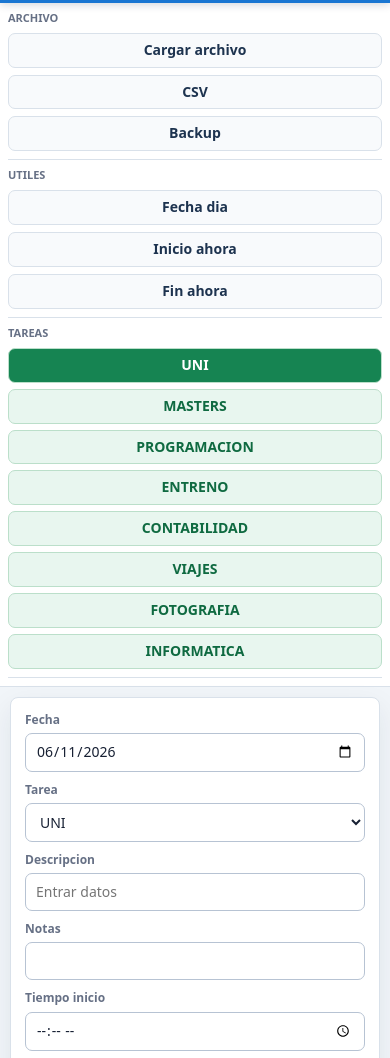
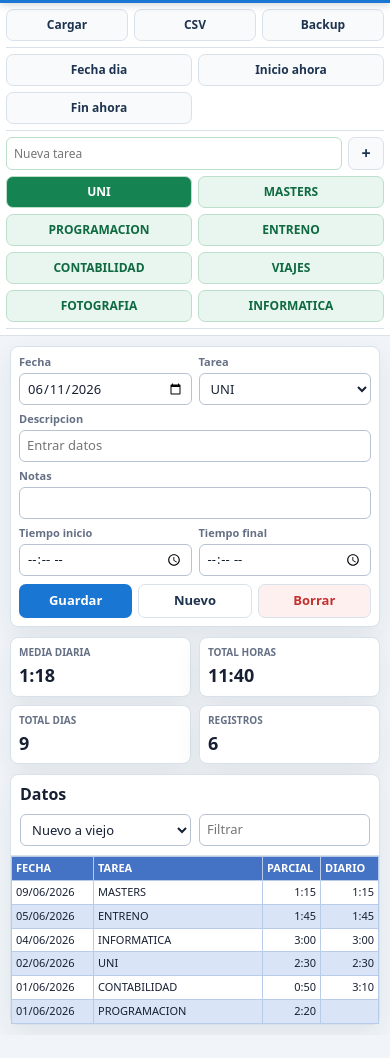
Before and after one commit to luciojmartinez-lab/Tiempos, a plain HTML site: page index.html in a window 390 px wide. Shown: the part 88-1146 px from the top of the page. After the commit the page ends 1123 px from the top, so only its background shows below. Drawn offline with Linux system fonts and the light colour scheme.

Commit message:
Compact mobile tiempos workflow

```diff
--- a/app.js
+++ b/app.js
@@ -1,4 +1,5 @@
 const STORAGE_KEY = "tiempos.entries.100v1";
+const CUSTOM_TASKS_KEY = "tiempos.customTasks.100v2";
 
 const TASKS = [
   "UNI",
@@ -85,8 +86,10 @@ const SAMPLE_ENTRIES = [
 
 const state = {
   entries: loadEntries(),
+  customTasks: loadCustomTasks(),
   editingId: null,
   search: "",
+  sortOrder: "desc",
 };
 
 const els = {};
@@ -108,6 +111,8 @@ function bindElements() {
     navItems: document.querySelectorAll(".nav-item"),
     views: document.querySelectorAll(".view"),
     taskButtons: document.getElementById("task-buttons"),
+    newTaskInput: document.getElementById("new-task-input"),
+    addTask: document.getElementById("add-task"),
     taskSelect: document.getElementById("entry-task"),
     form: document.getElementById("entry-form"),
     date: document.getElementById("entry-date"),
@@ -127,6 +132,7 @@ function bindElements() {
     exportCsv: document.getElementById("export-csv"),
     exportJson: document.getElementById("export-json"),
     search: document.getElementById("search-box"),
+    sortOrder: document.getElementById("sort-order"),
     body: document.getElementById("entries-body"),
     mobileList: document.getElementById("mobile-list"),
     statAverage: document.getElementById("stat-average"),
@@ -148,25 +154,26 @@ function buildTaskControls() {
 
   els.task.innerHTML = taskList
     .map(
-    (task) => `<option value="${escapeAttr(task)}">${escapeHtml(task)}</option>`,
+      (task) => `<option value="${escapeAttr(task)}">${escapeHtml(task)}</option>`,
     )
     .join("");
 
   els.taskButtons.innerHTML = taskList
     .map(
-    (task) =>
-      `<button class="task-button" type="button" data-task="${escapeAttr(
-        task,
-      )}">${escapeHtml(task)}</button>`,
+      (task) =>
+        `<button class="task-button" type="button" data-task="${escapeAttr(
+          task,
+        )}">${escapeHtml(task)}</button>`,
     )
     .join("");
 }
 
 function getTaskList() {
+  const customTasks = state.customTasks.filter((task) => !TASKS.includes(task));
   const extras = state.entries
     .map((entry) => cleanText(entry.task).toUpperCase())
     .filter((task) => task && !TASKS.includes(task));
-  return [...TASKS, ...new Set(extras)];
+  return [...TASKS, ...new Set([...customTasks, ...extras])];
 }
 
 function bindEvents() {
@@ -182,6 +189,13 @@ function bindEvents() {
   });
 
   els.task.addEventListener("change", updateTaskButtonState);
+  els.addTask.addEventListener("click", addTaskFromInput);
+  els.newTaskInput.addEventListener("keydown", (event) => {
+    if (event.key === "Enter") {
+      event.preventDefault();
+      addTaskFromInput();
+    }
+  });
   els.today.addEventListener("click", () => {
     els.date.value = todayISO();
   });
@@ -198,6 +212,10 @@ function bindEvents() {
     state.search = els.search.value.trim().toLowerCase();
     renderEntries();
   });
+  els.sortOrder.addEventListener("change", () => {
+    state.sortOrder = els.sortOrder.value;
+    renderEntries();
+  });
   els.loadFile.addEventListener("click", () => els.fileInput.click());
   els.fileInput.addEventListener("change", handleFileLoad);
   els.exportCsv.addEventListener("click", exportCsv);
@@ -205,12 +223,26 @@ function bindEvents() {
 }
 
 function setView(view) {
+  document.body.dataset.activeView = view;
   els.navItems.forEach((button) => {
     button.classList.toggle("active", button.dataset.view === view);
   });
   els.views.forEach((screen) => {
     screen.classList.toggle("active", screen.dataset.screen === view);
   });
+}
+
+function addTaskFromInput() {
+  const task = cleanText(els.newTaskInput.value).toUpperCase();
+  if (!task) return;
+  if (!getTaskList().includes(task)) {
+    state.customTasks.push(task);
+    persistCustomTasks();
+  }
+  buildTaskControls();
+  els.task.value = task;
+  els.newTaskInput.value = "";
+  updateTaskButtonState();
 }
 
 function setInitialView() {
@@ -279,7 +311,7 @@ function resetForm() {
   state.editingId = null;
   els.form.reset();
   els.date.value = todayISO();
-  els.task.value = TASKS[0];
+  els.task.value = getTaskList()[0] || TASKS[0];
   els.save.textContent = "Guardar";
   updateTaskButtonState();
   renderEntries();
@@ -287,7 +319,7 @@ function resetForm() {
 
 function setTodayIfEmpty() {
   if (!els.date.value) els.date.value = todayISO();
-  if (!els.task.value) els.task.value = TASKS[0];
+  if (!els.task.value) els.task.value = getTaskList()[0] || TASKS[0];
   updateTaskButtonState();
 }
 
@@ -315,7 +347,7 @@ function renderStats() {
 }
 
 function renderEntries() {
-  const rows = computeRows().filter(matchesSearch);
+  const rows = sortRowsForDisplay(computeRows().filter(matchesSearch));
 
   els.body.innerHTML = rows
     .map(
@@ -346,12 +378,13 @@ function renderEntries() {
         row.id === state.editingId ? "selected" : ""
       }" type="button" data-id="${row.id}">
         <span class="entry-card-head">
-          <strong>${formatDate(row.date)} · ${escapeHtml(row.task)}</strong>
+          <strong>${formatDate(row.date)} - ${escapeHtml(row.task)}</strong>
           <small>${row.partialMinutes ? minutesToDuration(row.partialMinutes) : ""}</small>
         </span>
         <span>${escapeHtml(row.description || "-")}</span>
         <small>${escapeHtml(row.start || "--:--")} - ${escapeHtml(row.end || "--:--")}
-          · Total ${row.totalMinutes ? minutesToDuration(row.totalMinutes) : "0:00"}</small>
+          - Diario ${row.dailyMinutes ? minutesToDuration(row.dailyMinutes) : "-"}
+          - Total ${row.totalMinutes ? minutesToDuration(row.totalMinutes) : "0:00"}</small>
       </button>`,
     )
     .join("");
@@ -359,6 +392,11 @@ function renderEntries() {
   els.mobileList.querySelectorAll(".entry-card").forEach((card) => {
     card.addEventListener("click", () => editEntry(card.dataset.id));
   });
+}
+
+function sortRowsForDisplay(rows) {
+  const sorted = rows.slice().sort(compareEntries);
+  return state.sortOrder === "asc" ? sorted : sorted.reverse();
 }
 
 function renderCharts() {
@@ -595,8 +633,22 @@ function loadEntries() {
   return SAMPLE_ENTRIES;
 }
 
+function loadCustomTasks() {
+  try {
+    const saved = localStorage.getItem(CUSTOM_TASKS_KEY);
+    if (saved) return JSON.parse(saved);
+  } catch {
+    localStorage.removeItem(CUSTOM_TASKS_KEY);
+  }
+  return [];
+}
+
 function persist() {
   localStorage.setItem(STORAGE_KEY, JSON.stringify(state.entries));
+}
+
+function persistCustomTasks() {
+  localStorage.setItem(CUSTOM_TASKS_KEY, JSON.stringify(state.customTasks));
 }
 
 async function handleFileLoad() {
--- a/index.html
+++ b/index.html
@@ -26,7 +26,7 @@
             ><span class="live-indicator"></span> Control de trabajo</span
           >
         </div>
-        <span class="version-badge">100v1</span>
+        <span class="version-badge">100v2</span>
       </div>
       <nav class="navbar-row-menu" aria-label="Hojas">
         <button class="nav-item active" type="button" data-view="datos">
@@ -40,10 +40,10 @@
 
     <main class="main-container">
       <section class="ribbon" aria-label="Acciones rapidas">
-        <div class="ribbon-group">
+        <div class="ribbon-group file-ribbon">
           <span class="ribbon-title">Archivo</span>
           <button class="tool-button" type="button" id="load-file">
-            Cargar archivo
+            Cargar
           </button>
           <button class="tool-button" type="button" id="export-csv">
             CSV
@@ -52,7 +52,7 @@
             Backup
           </button>
         </div>
-        <div class="ribbon-group">
+        <div class="ribbon-group utils-ribbon">
           <span class="ribbon-title">Utiles</span>
           <button class="tool-button" type="button" id="today-button">
             Fecha dia
@@ -66,6 +66,17 @@
         </div>
         <div class="ribbon-group tasks-ribbon">
           <span class="ribbon-title">Tareas</span>
+          <div class="new-task">
+            <input
+              type="text"
+              id="new-task-input"
+              placeholder="Nueva tarea"
+              aria-label="Nueva tarea"
+            />
+            <button class="tool-button" type="button" id="add-task">
+              +
+            </button>
+          </div>
           <div class="task-buttons" id="task-buttons"></div>
         </div>
       </section>
@@ -135,12 +146,18 @@
         <section class="table-panel">
           <div class="section-head">
             <h1>Datos</h1>
+            <div class="table-actions">
+              <select id="sort-order" aria-label="Ordenar registros">
+                <option value="desc">Nuevo a viejo</option>
+                <option value="asc">Viejo a nuevo</option>
+              </select>
               <input
                 type="search"
                 id="search-box"
                 placeholder="Filtrar"
                 aria-label="Filtrar registros"
               />
+            </div>
           </div>
           <div class="table-wrap">
             <table>
--- a/service-worker.js
+++ b/service-worker.js
@@ -1,4 +1,4 @@
-const CACHE_NAME = "tiempos-pwa-100v1";
+const CACHE_NAME = "tiempos-pwa-100v2";
 const APP_SHELL = [
   "/",
   "/index.html",
--- a/styles.css
+++ b/styles.css
@@ -37,6 +37,13 @@ body {
   background: var(--bg);
   color: var(--text);
   overflow: hidden;
+}
+
+button {
+  min-width: 0;
+  overflow: hidden;
+  text-overflow: ellipsis;
+  white-space: nowrap;
 }
 
 button,
@@ -157,6 +164,10 @@ button {
   grid-auto-columns: auto;
 }
 
+body[data-active-view="graficos"] .ribbon {
+  display: none;
+}
+
 .ribbon-title {
   align-self: center;
   color: var(--muted);
@@ -191,6 +202,19 @@ button {
   flex-wrap: wrap;
   gap: 6px;
   min-width: 0;
+}
+
+.new-task {
+  display: grid;
+  grid-template-columns: minmax(140px, 1fr) auto;
+  gap: 6px;
+  min-width: 0;
+}
+
+.new-task input {
+  min-width: 0;
+  min-height: 34px;
+  border-color: #bbdfca;
 }
 
 .task-button {
@@ -231,6 +255,7 @@ button {
 .chart-panel,
 .chart-summary article,
 .stats-strip article {
+  min-width: 0;
   background: var(--panel);
   border: 1px solid var(--line);
   border-radius: 8px;
@@ -358,6 +383,18 @@ select:focus {
   font-size: 18px;
 }
 
+.table-actions {
+  display: flex;
+  align-items: center;
+  justify-content: flex-end;
+  gap: 8px;
+  min-width: 0;
+}
+
+.table-actions select {
+  width: 150px;
+}
+
 #search-box {
   width: min(260px, 45vw);
 }
@@ -459,6 +496,10 @@ th:nth-child(10) {
   display: grid;
   grid-template-columns: repeat(2, minmax(0, 1fr));
   gap: 14px;
+}
+
+.charts-grid > * {
+  min-width: 0;
 }
 
 .chart-panel {
@@ -602,12 +643,14 @@ th:nth-child(10) {
   .main-container {
     height: auto;
     min-height: calc(100vh - 78px);
-    overflow: visible;
+    overflow-x: hidden;
+    overflow-y: visible;
   }
 
   .ribbon {
     grid-template-columns: 1fr;
-    gap: 8px;
+    gap: 6px;
+    padding: 8px;
   }
 
   .ribbon-group {
@@ -616,11 +659,16 @@ th:nth-child(10) {
     border-right: 0;
     border-bottom: 1px solid var(--line);
     padding-right: 0;
-    padding-bottom: 8px;
+    gap: 6px;
+    padding-bottom: 6px;
   }
 
-  .ribbon-group:not(.tasks-ribbon) {
+  .file-ribbon {
     grid-template-columns: repeat(3, minmax(0, 1fr));
+  }
+
+  .utils-ribbon {
+    grid-template-columns: repeat(2, minmax(0, 1fr));
   }
 
   .ribbon-title {
@@ -630,6 +678,23 @@ th:nth-child(10) {
   .tool-button,
   .task-button {
     width: 100%;
+    min-height: 32px;
+    padding: 5px 8px;
+    font-size: 12px;
+  }
+
+  .tasks-ribbon {
+    grid-template-columns: 1fr;
+  }
+
+  .task-buttons {
+    display: grid;
+    grid-template-columns: repeat(2, minmax(0, 1fr));
+    gap: 6px;
+  }
+
+  .new-task {
+    grid-template-columns: minmax(0, 1fr) 42px;
   }
 
   .view {
@@ -650,10 +715,13 @@ th:nth-child(10) {
   .stats-strip,
   .chart-summary {
     grid-template-columns: repeat(2, minmax(0, 1fr));
+    gap: 8px;
   }
 
   .table-wrap {
-    display: none;
+    display: block;
+    max-height: none;
+    overflow-x: hidden;
   }
 
   .table-panel {
@@ -661,9 +729,7 @@ th:nth-child(10) {
   }
 
   .mobile-list {
-    display: grid;
-    gap: 9px;
-    padding: 10px;
+    display: none;
   }
 
   .entry-card {
@@ -713,34 +779,97 @@ th:nth-child(10) {
   }
 
   .ribbon {
+    padding: 6px;
+  }
+
+  .ribbon-title {
+    display: none;
+  }
+
+  .file-ribbon {
+    grid-template-columns: repeat(3, minmax(0, 1fr));
+  }
+
+  .utils-ribbon,
+  .task-buttons {
+    grid-template-columns: repeat(2, minmax(0, 1fr));
+  }
+
+  .new-task {
+    grid-template-columns: minmax(0, 1fr) 36px;
+  }
+
+  .new-task input {
+    min-height: 30px;
+    padding: 5px 7px;
+    font-size: 12px;
+  }
+
+  .new-task .tool-button {
+    padding: 5px;
+    font-size: 16px;
+  }
+
+  .form-grid {
+    grid-template-columns: repeat(2, minmax(0, 1fr));
+    gap: 7px;
+  }
+
+  label.wide {
+    grid-column: 1 / -1;
+  }
+
+  .entry-panel {
     padding: 8px;
   }
 
-  .ribbon-group:not(.tasks-ribbon) {
-    grid-template-columns: minmax(0, 1fr);
+  label {
+    gap: 3px;
+    font-size: 11px;
   }
 
-  .form-grid {
-    grid-template-columns: 1fr;
-  }
-
-  label.wide {
-    grid-column: auto;
+  input,
+  select {
+    min-height: 32px;
+    padding: 5px 7px;
+    border-radius: 6px;
+    font-size: 13px;
   }
 
   .form-actions {
     display: grid;
     grid-template-columns: repeat(3, minmax(0, 1fr));
+    gap: 6px;
+    margin-top: 8px;
+  }
+
+  .form-actions .btn,
+  .form-actions .ghost {
+    min-height: 34px;
+    padding: 5px 7px;
+    font-size: 13px;
   }
 
   .stats-strip,
   .chart-summary {
-    grid-template-columns: 1fr;
+    grid-template-columns: repeat(2, minmax(0, 1fr));
   }
 
   .stats-strip article,
   .chart-summary article {
-    min-height: 64px;
+    min-height: 54px;
+    padding: 8px;
+  }
+
+  .stats-strip span,
+  .chart-summary span {
+    font-size: 10px;
+  }
+
+  .stats-strip strong,
+  .chart-summary strong {
+    margin-top: 4px;
+    font-size: 18px;
   }
 
   #search-box {
@@ -750,6 +879,60 @@ th:nth-child(10) {
   .section-head {
     align-items: stretch;
     flex-direction: column;
+    gap: 8px;
+    padding: 9px;
+  }
+
+  .section-head h1 {
+    font-size: 16px;
+  }
+
+  .table-actions {
+    display: grid;
+    grid-template-columns: minmax(0, 1fr) minmax(0, 1fr);
+  }
+
+  .table-actions select,
+  #search-box {
+    width: 100%;
+  }
+
+  table {
+    table-layout: fixed;
+  }
+
+  th,
+  td {
+    padding: 4px 4px;
+    font-size: 11px;
+  }
+
+  th:nth-child(3),
+  td:nth-child(3),
+  th:nth-child(4),
+  td:nth-child(4),
+  th:nth-child(5),
+  td:nth-child(5),
+  th:nth-child(6),
+  td:nth-child(6),
+  th:nth-child(8),
+  td:nth-child(8),
+  th:nth-child(10),
+  td:nth-child(10) {
+    display: none;
+  }
+
+  th:nth-child(1) {
+    width: 82px;
+  }
+
+  th:nth-child(2) {
+    width: auto;
+  }
+
+  th:nth-child(7),
+  th:nth-child(9) {
+    width: 58px;
   }
 
   .summary-row {
```
Lines whose indentation alone changed are shown as unchanged.
